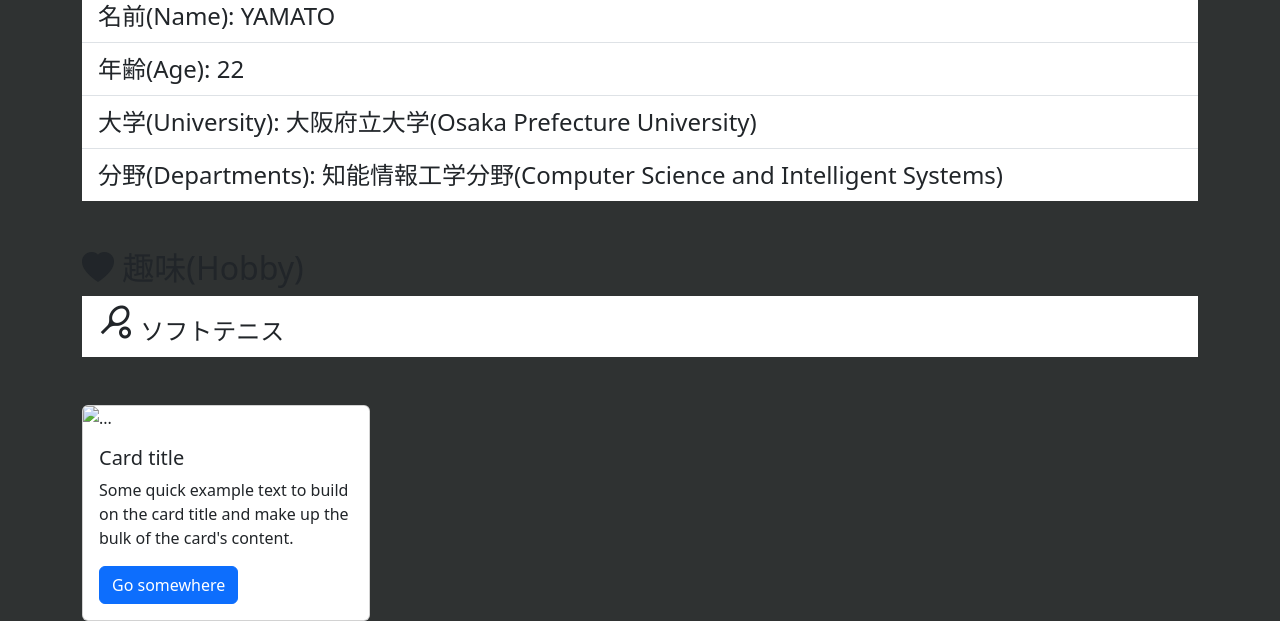
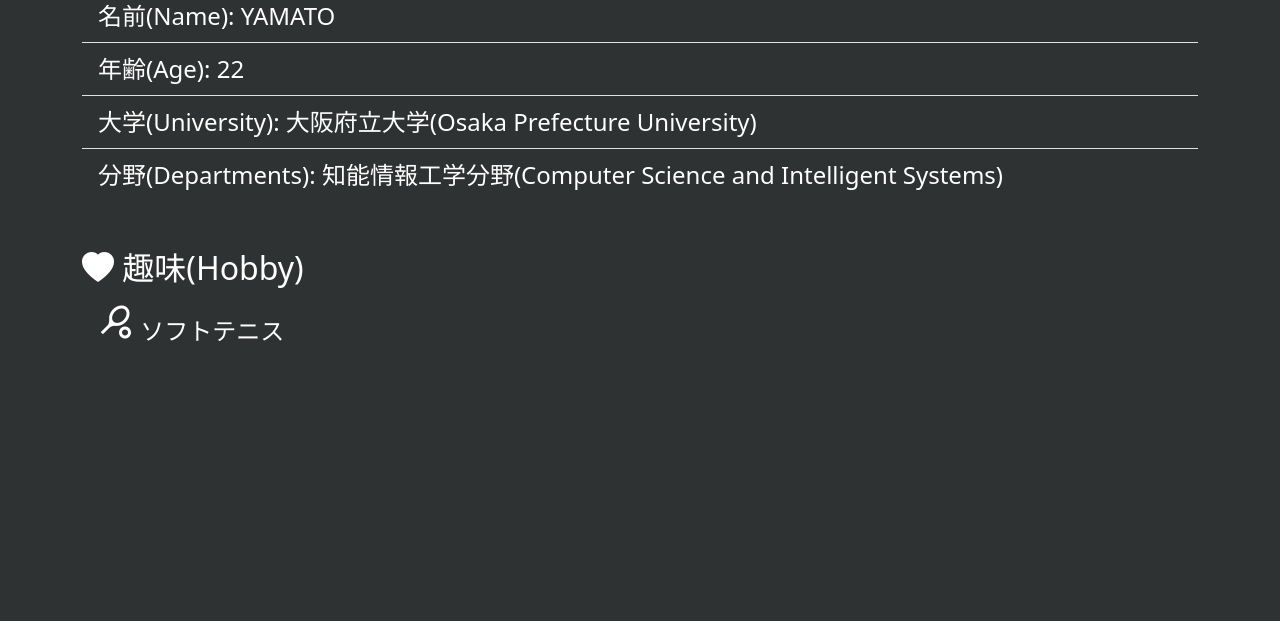
Before and after one commit to yamato-1205/my_portfolio, a plain HTML site: page index.html in a window 1280 px wide. Shown: the part 460-1081 px from the top of the page. After the commit the page ends 865 px from the top, so only its background shows below. Drawn offline with nearby package versions, Linux system fonts and the light colour scheme.

Commit message:
色の変更

```diff
--- a/css/style.css
+++ b/css/style.css
@@ -1,4 +1,10 @@
 body {
+  color: #FFFFFF;
+  background-color: #2F3232;
+}
+
+.base {
+  color: #FFFFFF;
   background-color: #2F3232;
 }
 /* アイコンのサイズを変更するためのルール */
--- a/index.html
+++ b/index.html
@@ -41,29 +41,18 @@
     <div class="mb-5">
       <h2><i class="bi bi-person-square"></i> 自己紹介(Self-introduction)</h2>
       <ul class="list-group list-group-flush fs-4">
-        <li class="list-group-item">名前(Name): YAMATO</li>
-        <li class="list-group-item">年齢(Age): 22</li>
-        <li class="list-group-item">大学(University): 大阪府立大学(Osaka Prefecture University)</li>
-        <li class="list-group-item">分野(Departments): 知能情報工学分野(Computer Science and Intelligent Systems)</li>
+        <li class="list-group-item base">名前(Name): YAMATO</li>
+        <li class="list-group-item base">年齢(Age): 22</li>
+        <li class="list-group-item base">大学(University): 大阪府立大学(Osaka Prefecture University)</li>
+        <li class="list-group-item base">分野(Departments): 知能情報工学分野(Computer Science and Intelligent Systems)</li>
       </ul>
     </div>
 
     <div class="mb-5">
       <h2><i class="bi bi-heart-fill"></i> 趣味(Hobby)</h2>
       <ul class="list-group list-group-flush fs-4">
-        <li class="list-group-item"><i class="material-icons md-36">sports_tennis</i> ソフトテニス</li>
+        <li class="list-group-item base"><i class="material-icons md-36">sports_tennis</i> ソフトテニス</li>
       </ul>
-    </div>
-
-    <div>
-      <div class="card" style="width: 18rem;">
-        <img src="..." class="card-img-top" alt="...">
-        <div class="card-body">
-          <h5 class="card-title">Card title</h5>
-          <p class="card-text">Some quick example text to build on the card title and make up the bulk of the card's content.</p>
-          <a href="#" class="btn btn-primary">Go somewhere</a>
-        </div>
-      </div>
     </div>
   </div>
 
```
